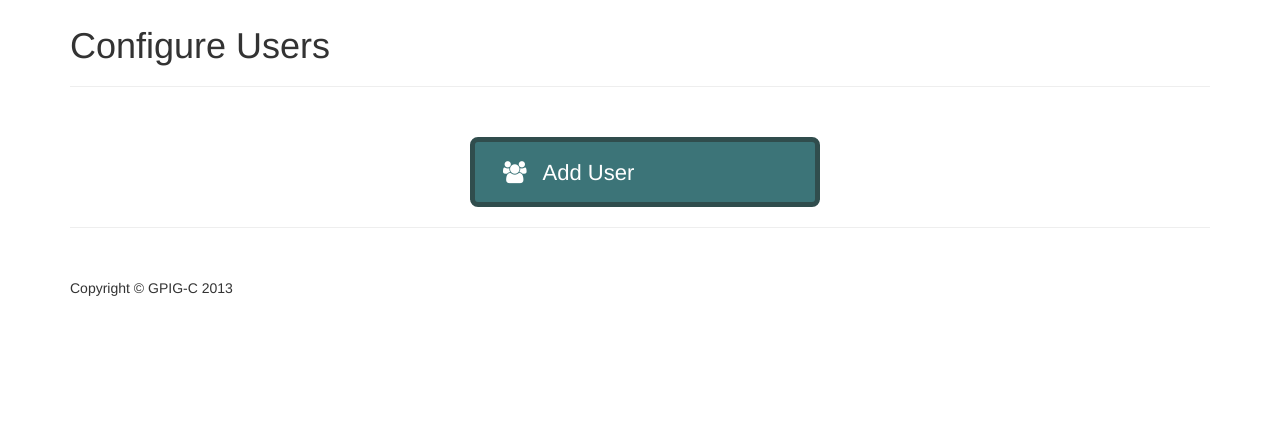
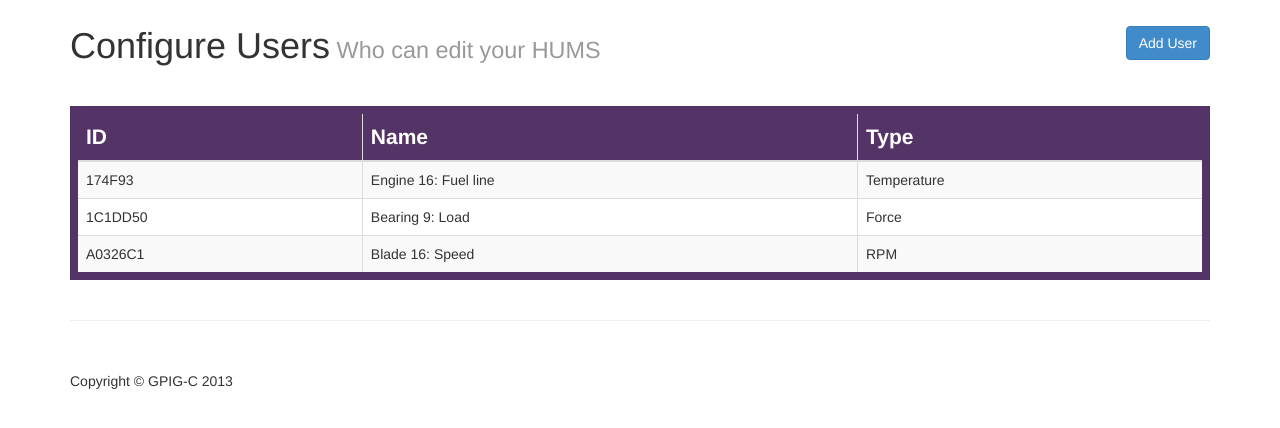
Before and after one commit to sftrabbit/gpig-c, a PHP site: page /adminCenter/conf-users.html in a window 1280 px wide. Shown: the part 55-483 px from the top of the page. Run offline with PHP 8.4, Linux system fonts and the light colour scheme.

Commit message:
Change format of conf users page to same as conf-inputs

```diff
--- a/PrototypeAdminCentre/modern-business/adminCenter/conf-users.html
+++ b/PrototypeAdminCentre/modern-business/adminCenter/conf-users.html
@@ -57,19 +57,41 @@
 
     <div class="row">
         <div class="col-lg-12 center-block block-top-buffer">
-            <h1>Configure Users</h1><hr />
-        </div>
-        <div class="row">
-            <div class="col-sm-4 "></div>
-            <div class="col-sm-4 center-block block-top-buffer" id="displayContainer">
-                <button class="btn btn-primary btn-adminsplashmini b1" data-toggle="modal"
-                        data-target="#modal_adduser" onclick="confusers.resetform();" >
-                    <i class="fa fa-users fa-adminsplashmini"></i>Add User
-                </button>
-            </div>
-            <div class="col-sm-4 "></div>
+            <h1>Configure Users<small> Who can edit your HUMS</small>
+                <button class="btn btn-primary pull-right" data-toggle="modal" data-target="#model_adduser"
+                        onclick="confusers.resetform();"> Add User</button></h1>
         </div>
     </div>
+    <div class="row">  <!-- Table Row -->
+        <div class="col-sm-12 center-block">
+                <table class="table table-striped table-bordered">
+                    <thead class="table-header">
+                    <th>ID</th>
+                    <th>Name</th>
+                    <th>Type</th>
+                    </thead>
+                    <tbody>
+                    <tr>
+                        <td>174F93</td>
+                        <td>Engine 16: Fuel line</td>
+                        <td>Temperature</td>
+                    </tr>
+                    <tr>
+                        <td>1C1DD50</td>
+                        <td>Bearing 9: Load</td>
+                        <td>Force</td>
+                    </tr>
+                    <tr>
+                        <td>A0326C1</td>
+                        <td>Blade 16: Speed</td>
+                        <td>RPM</td>
+                    </tr>
+                    </tbody>
+                </table>
+            </div>
+        </div>
+    </div>
+</div>
 
 </div><!-- /.container -->
 
--- a/PrototypeAdminCentre/modern-business/css/custom-gpig.css
+++ b/PrototypeAdminCentre/modern-business/css/custom-gpig.css
@@ -128,7 +128,13 @@ h3.h3_4 {
     color:#efefef;
 }
 
-.table-striped > tbody > tr:nth-child(odd) > td,
-.table-striped > tbody > tr:nth-child(odd) > th {
-  background-color: #fffcdb;
+.table-striped{
+    margin-top: 30px;
+    border: 8px solid #543366;
 }
+
+.table-striped .table-header{
+    background-color: #543366;
+    color: #FFFFFF;
+    font-size: 1.5em;
+}
```
